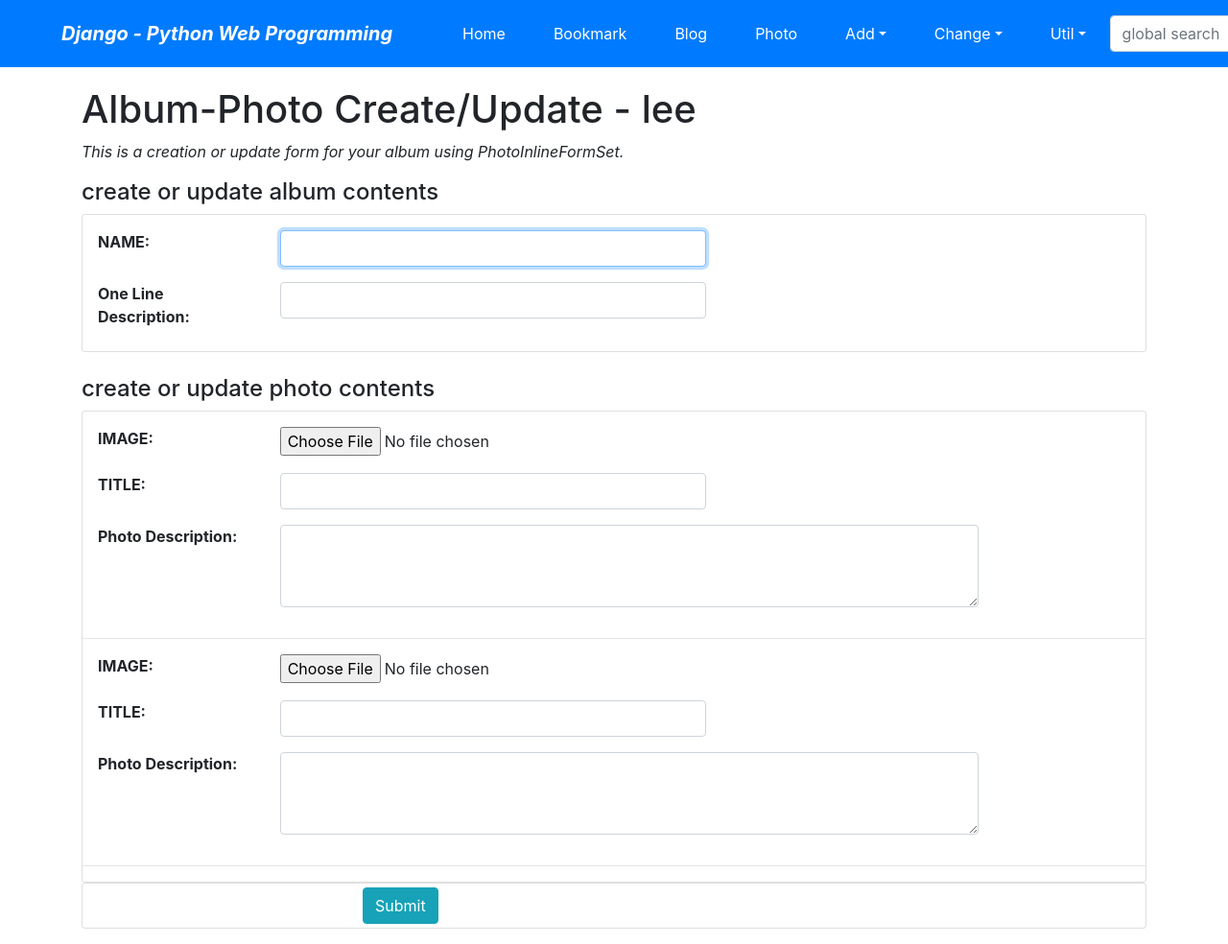
After one commit to AshleyMate/blog_project, a Django app: page /photo/album/add/ in a window 1280 px wide. The commit adds this page. Shown: the whole page at 96% size. Run offline with Django 3.2, Linux system fonts and the light colour scheme; a user stored in the database is signed in; parts of the project's set-up code (start-up, migrations or seed data) failed here and were passed over; some libraries are stand-ins or nearby versions.

Commit message:
add photo edit templates

```diff
--- /dev/null
+++ b/photo/templates/photo/album_form.html
@@ -0,0 +1,96 @@
+{% extends "base.html" %}
+{% load widget_tweaks %}
+
+{% block title %}album_form.html{% endblock %}
+
+{% block content %}
+    <h1>Album-Photo Create/Update - {{user}}</h1>
+    <p class="font-italic">This is a creation or update form for your album using PhotoInlineFormSet.</p>
+
+    {% if form.errors %}
+    <div class="alert alert-danger">
+        <div class="font-weight-bold">Wrong! Please correct the form error(s) below.</div>
+        {{ form.errors }}
+    </div>
+    {% endif %}
+
+    {% if formset.errors %}
+    <div class="alert alert-warning">
+        <div class="font-weight-bold">Wrong! Please correct the formset error(s) below.</div>
+        {% for formerrors in formset.errors %}
+            {{ formerrors }}
+        {% endfor %}
+    </div>
+    {% endif %}
+
+    {% if form.is_multipart or formset.is_multipart %}
+    <form enctype="multipart/form-data" action="" method="post">
+    {% else %}
+    <form action="." method="post">
+    {% endif %}
+    {% csrf_token %}
+
+        <h4>create or update album contents</h4>
+
+        <fieldset class="card pt-3">
+
+            <div class="form-group row">
+                {{ form.name|add_label_class:"label_class_1 label_class_2 col-sm-2 ml-3 font-weight-bold"}}
+                <div class="col-sm-5">
+                    {{ form.name|add_class:"form-control"|attr:"autofocus" }}
+                </div>
+            </div>
+
+            <div class="form-group row">
+                {{ form.description|add_label_class:"label_class_1 label_class_2 col-sm-2 ml-3 font-weight-bold"}}
+                <div class="col-sm-5">
+                    {{ form.description|add_class:"form-control" }}
+                </div>
+            </div>
+
+        </fieldset>
+        <br>
+
+        <h4>create or update photo contents</h4>
+
+        <fieldset class="card pt-3">
+
+            {{ formset.management_form }}
+            {% for form in formset %}
+                {{ form.id }}
+                {# form.album #}
+            <div class="form-group row">
+                {{ form.image|add_label_class:"label_class_1 label_class_2 col-sm-2 ml-3 font-weight-bold" }}
+                <div class="col-sm-5">
+                    {{ form.image|add_class:"form-control-file" }}
+                </div>
+            </div>
+
+            <div class="form-group row">
+                {{ form.title|add_label_class:"label_class_1 label_class_2 col-sm-2 ml-3 font-weight-bold"}}
+                <div class="col-sm-5">
+                    {{ form.title|add_class:"form-control" }}
+                </div>
+            </div>
+
+            <div class="form-group row">
+                {{ form.description|add_label_class:"label_class_1 label_class_2 col-sm-2 ml-3 font-weight-bold"}}
+                <div class="col-sm-8">
+                    {{ form.description|add_class:"form-control"|attr:"rows:3" }}
+                </div>
+            </div>
+
+            <hr>
+            {% endfor %}
+
+        </fieldset>
+
+        <div class="form-group card py-1">
+            <div class="offset-sm-3 col-sm-5">
+                <input type="submit" value="Submit" class="btn btn-info"/>
+            </div>
+        </div>
+
+    </form>
+
+{% endblock %}
--- a/photo/views.py
+++ b/photo/views.py
@@ -5,7 +5,7 @@ from django.contrib.auth.mixins import LoginRequiredMixin
 from django.shortcuts import redirect
 from django.urls import reverse_lazy
 from django.views.generic import CreateView, UpdateView, DeleteView
-from mysite.views import OwnerOnlyMixin
+from myblog.views import OwnerOnlyMixin
 from photo.forms import PhotoInlineFormSet
 
 
--- a/templates/base.html
+++ b/templates/base.html
@@ -48,8 +48,8 @@
                             <a class="dropdown-item" href="{% url 'bookmark:add' %}">Bookmark</a>
                             <a class="dropdown-item" href="{% url 'blog:add' %}">Post</a>
                             <div class="dropdown-divider"></div>
-                            <a class="dropdown-item" href="">Album</a>
-                            <a class="dropdown-item" href="">Photo</a>
+                            <a class="dropdown-item" href="{% url 'photo:album_add' %}">Album</a>
+                            <a class="dropdown-item" href="{% url 'photo:photo_add' %}">Photo</a>
                         </div>
                     </li>
 
@@ -59,8 +59,8 @@
                             <a class="dropdown-item" href="{% url 'bookmark:change' %}">Bookmark</a>
                             <a class="dropdown-item" href="{% url 'blog:change' %}">Post</a>
                             <div class="dropdown-divider"></div>
-                            <a class="dropdown-item" href="">Album</a>
-                            <a class="dropdown-item" href="">Photo</a>
+                    <a class="dropdown-item" href="{% url 'photo:album_change' %}">Album</a>
+                    <a class="dropdown-item" href="{% url 'photo:photo_change' %}">Photo</a>
                         </div>
                     </li>
 
```
Also changed, not shown: photo/templates/photo/album_change_list.html (added, +35 -0 lines), photo/templates/photo/album_confirm_delete.html (added, +15 -0 lines), photo/templates/photo/photo_change_list.html (added, +37 -0 lines), photo/templates/photo/photo_confirm_delete.html (added, +15 -0 lines), photo/templates/photo/photo_form.html (added, +64 -0 lines), db.sqlite3, media/photo/2020/05/다운로드.jpg (added), media/photo/2020/05/다운로드.thumb.jpg (added), media/photo/2020/05/다운로드_1.jpg (added), media/photo/2020/05/다운로드_1.thumb.jpg (added).
